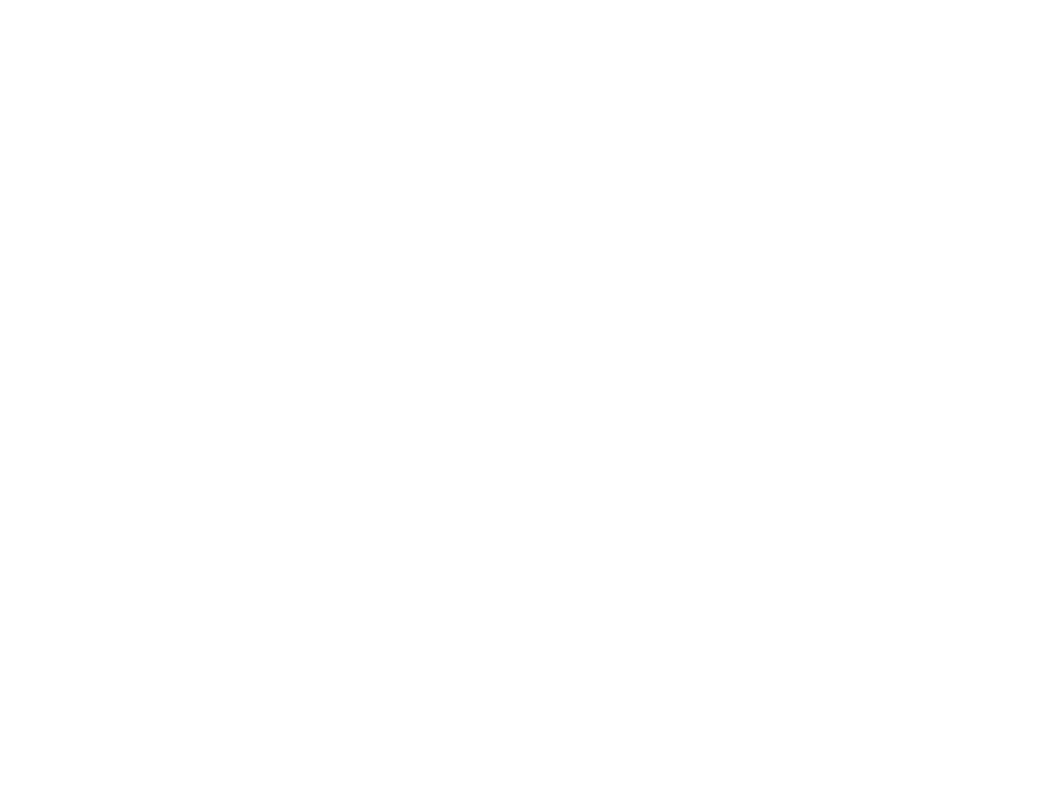
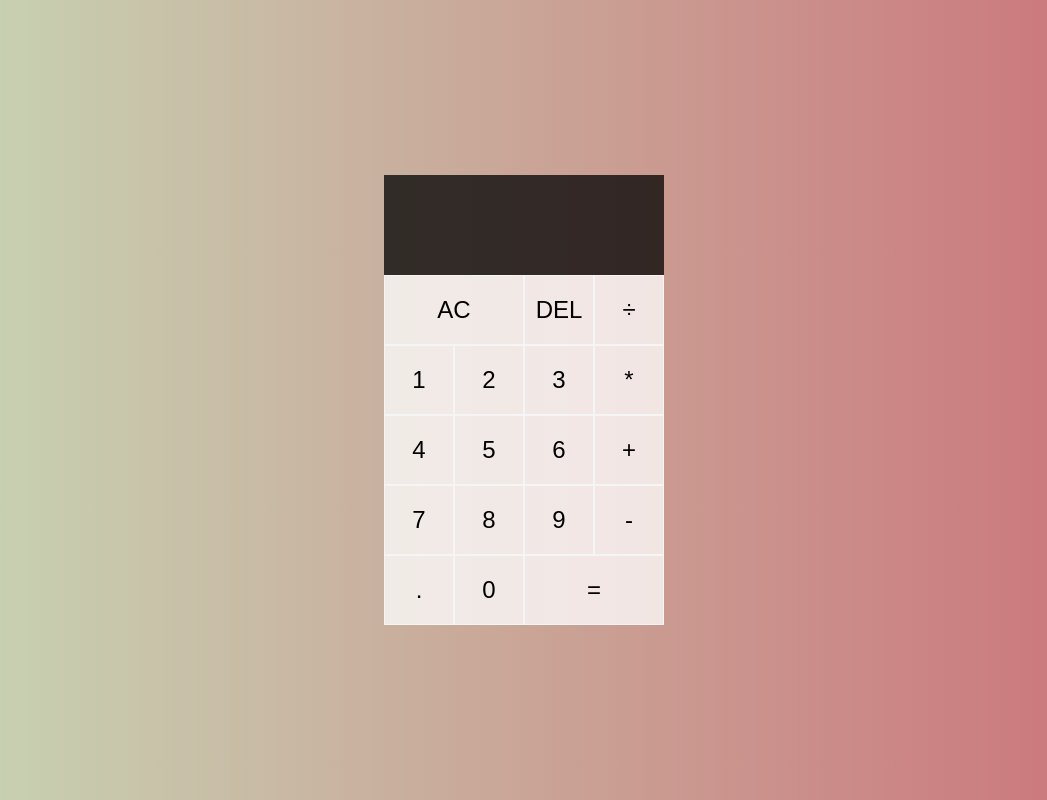
Before and after one commit to HassanatOladini/Calculator, a plain HTML site: page index.html in a window 1280 px wide. Shown: the whole page, without its empty margins (116-1163 px from the left). Drawn offline with Linux system fonts and the light colour scheme.

Commit message:
completed html and css

```diff
--- a/index.html
+++ b/index.html
@@ -7,6 +7,30 @@
     <title>Calculaor</title>
   </head>
   <body>
+    <div class="calculator-grid">
+      <div class="output">
+        <div class="previous-expression"></div>
+        <div class="current-expression"></div>
+      </div>
+      <button class="span-two">AC</button>
+      <button>DEL</button>
+      <button>÷</button>
+      <button>1</button>
+      <button>2</button>
+      <button>3</button>
+      <button>*</button>
+      <button>4</button>
+      <button>5</button>
+      <button>6</button>
+      <button>+</button>
+      <button>7</button>
+      <button>8</button>
+      <button>9</button>
+      <button>-</button>
+      <button>.</button>
+      <button>0</button>
+      <button class="span-two">=</button>
+    </div>
     <script src="script.js"></script>
   </body>
 </html>
--- a/style.css
+++ b/style.css
@@ -0,0 +1,57 @@
+* {
+  box-sizing: border-box;
+  font-family: courier-new, sans-serif;
+}
+
+body {
+  padding: 0;
+  margin: 0;
+  background: linear-gradient(to right, #c7d9b7, #cc7178);
+}
+
+.calculator-grid {
+  display: grid;
+  justify-content: center;
+  align-content: center;
+  min-height: 100vh;
+  grid-template-columns: repeat(4, 70px);
+  grid-template-rows: minmax(100px, auto) repeat(5, 70px);
+}
+
+.calculator-grid > button {
+  font-size: 1.5rem;
+  cursor: pointer;
+  border: 1px solid #f5f5f5;
+  outline: none;
+  background-color: rgba(255, 255, 255, 0.75);
+}
+
+.calculator-grid > button:hover {
+  background-color: rgba(255, 255, 255, 0.9);
+}
+
+.span-two {
+  grid-column: span 2;
+}
+
+.output {
+  grid-column: 1/-1;
+  background-color: rgba(0, 0, 0, 0.75);
+  display: flex;
+  align-items: flex-end;
+  justify-content: space-around;
+  flex-direction: column;
+  padding: 10px;
+  word-wrap: break-word;
+  word-break: break-all;
+}
+
+.output .previous-expression {
+  color: #f5f5f5;
+  font-size: 1rem;
+}
+
+.output .current-expression {
+  color: #f5f5f5;
+  font-size: 1.5rem;
+}
```
